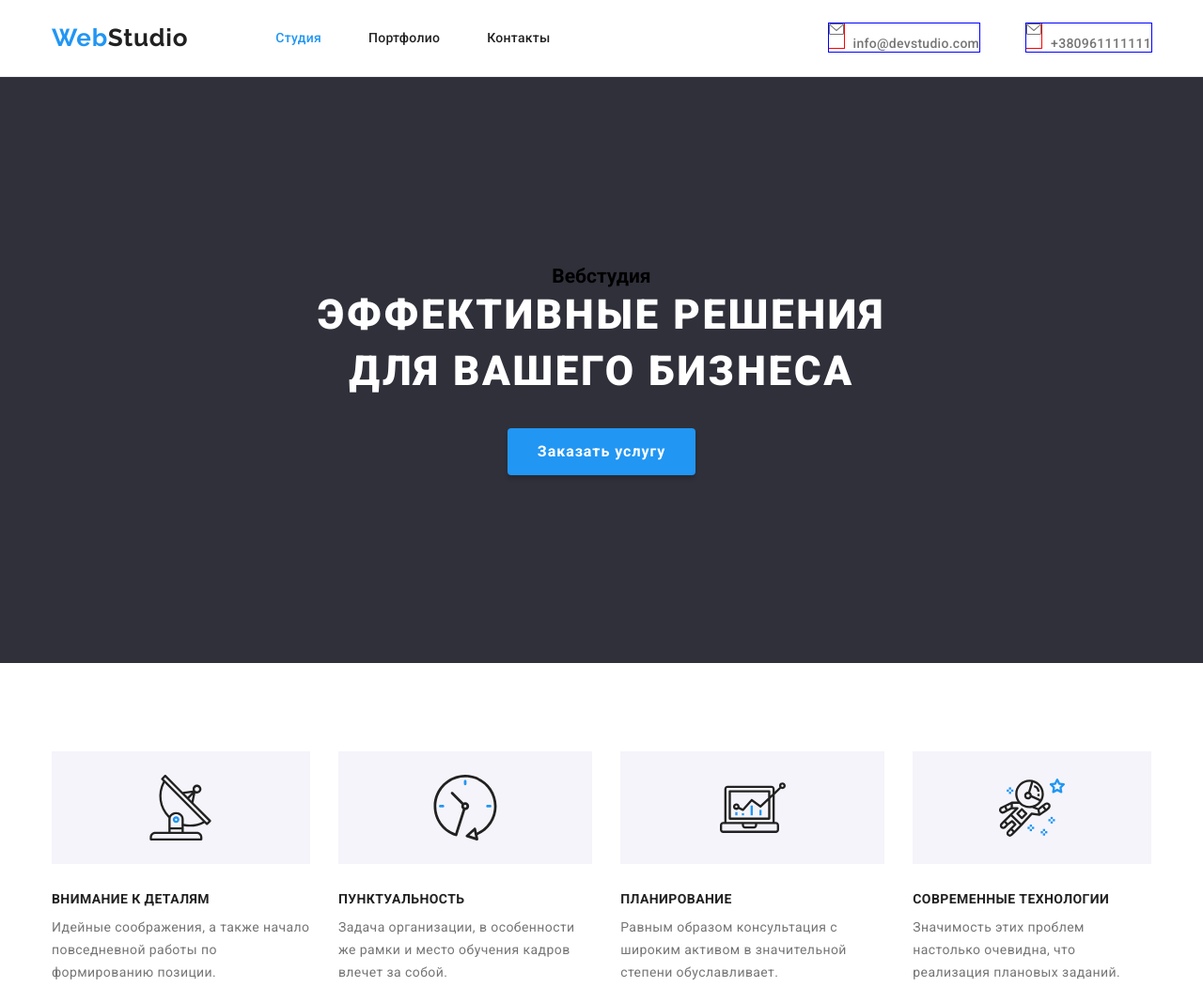
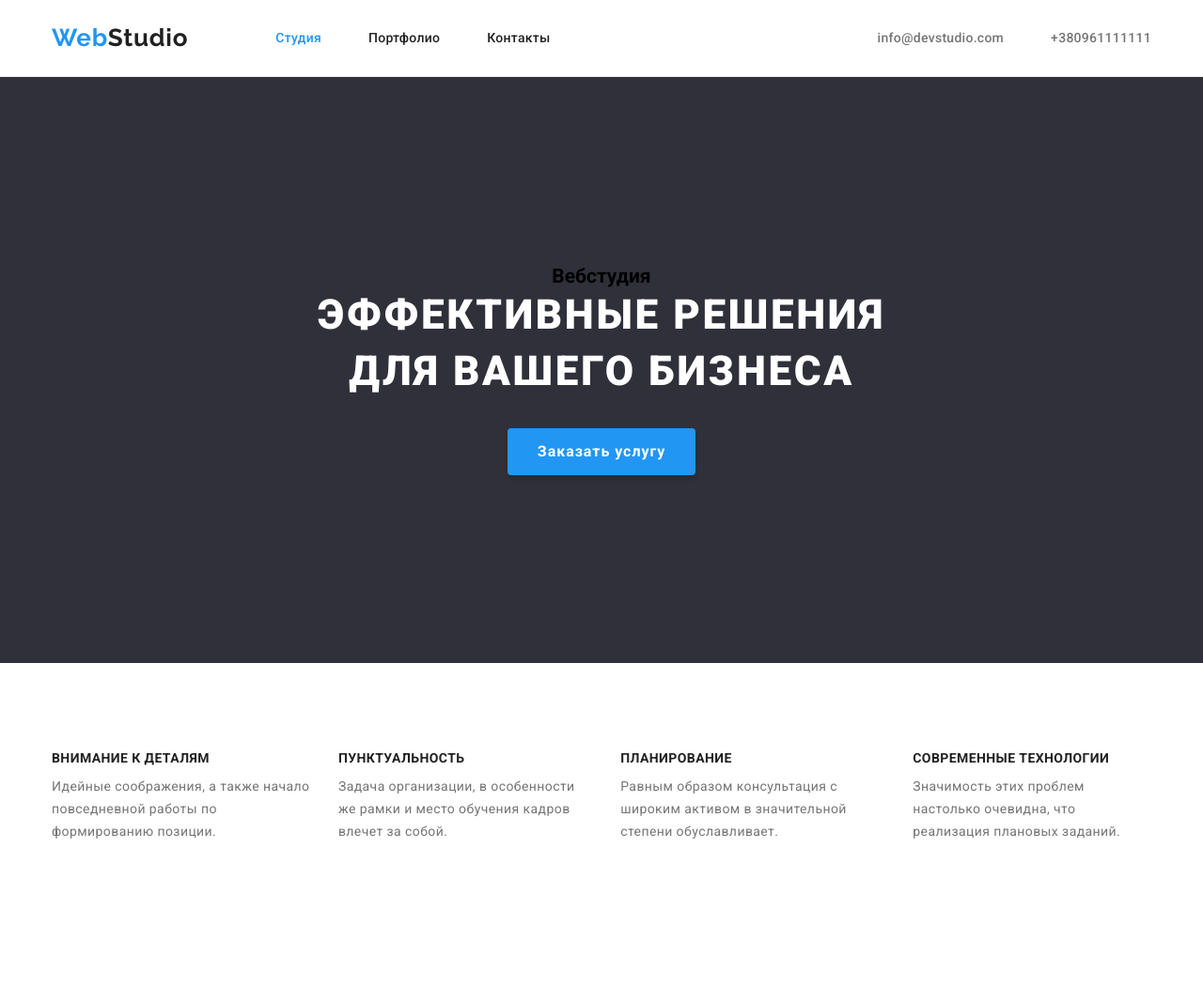
Before and after one commit to ryzovoleg/goit-markup-hw-04, a plain HTML site: page index.html in a window 1280 px wide. Shown: the top 1051 px of the page at 94% size. Drawn offline with nearby package versions, Linux system fonts and the light colour scheme.

Commit message:
Update style.css

```diff
--- a/css/style.css
+++ b/css/style.css
@@ -111,6 +111,8 @@ img {
 }
 
 .menu-link {
+    padding-top: 32px;
+    padding-bottom: 32px;
     color: var(--primary-font-color);
     font-weight: 500;
     line-height: 1.14;
@@ -120,34 +122,9 @@ img {
 .current {
     color: var(--accent-color);
 }
-.menu-item {
+.menu-item,
+.contact-item {
     margin-right: 50px;
-}
-.contact-item {
-    display: flex;
-    outline: 1px solid blue;
-
-    align-items: center;
-    justify-content: center;
-    margin-right: 50px;
-
-}
-.header-contact {
-    display: block;
-}
-
-.header-contact::before {
-    /* display: inline-block; */
-    display: inline-block;
-    margin-right: 10px;
-
-    content: "";
-    outline: 1px solid red;
-    height: 26px;
-    width: 16px;
-
-    background-image: url(../images/icons/envelope.svg);
-    background-repeat: no-repeat;
 }
 
 .menu-item:last-child,
@@ -162,6 +139,8 @@ img {
 }
 
 .header-contact {
+    padding-top: 32px;
+    padding-bottom: 32px;
     font-weight: 500;
     line-height: 1.14;
     letter-spacing: 0.02em;
@@ -225,32 +204,6 @@ img {
 
 .advantages-item {
     margin-right: 30px;
-}
-
-.advantages-item:last-child {
-    margin-right: 0;
-}
-
-.advantages-item::before {
-    display: block;
-    height: 120px;
-    background-size: 70px 70px;
-    background-position: center;
-    content: "";
-    margin-bottom: 30px;
-    background-color: var(--background-color-additional);
-    background-image: url(../images/icons/antena\ 1.svg);
-    background-repeat: no-repeat;
-}
-
-.advantages-item:nth-child(2)::before {
-    background-image: url(../images/icons/clock\ 1.svg);
-}
-.advantages-item:nth-child(3)::before {
-    background-image: url(../images/icons/diagram\ 1.svg);
-}
-.advantages-item:nth-child(4)::before {
-    background-image: url(../images/icons/astronaut\ 1.svg);
 }
 
 .advantages-item:last-child {
@@ -384,11 +337,11 @@ color: var(--description-font-color);
 .portfolio-nav-item {
     margin-right: 8px;
 }
- .portfolio-nav-item:last-child {
+.portfolio-nav-item:last-child {
      margin-right: 0;
  }
 
- .portfolio-btn {
+.portfolio-btn {
      padding: 6px 22px;
      background-color: var(--background-color-additional);
      border-radius: 4px;
@@ -435,6 +388,7 @@ color: var(--description-font-color);
 
 .project-name {
     margin-bottom: 4px;
+
     color: var(--primary-font-color);
     font-weight: 700;
     font-size: 18px;
```
